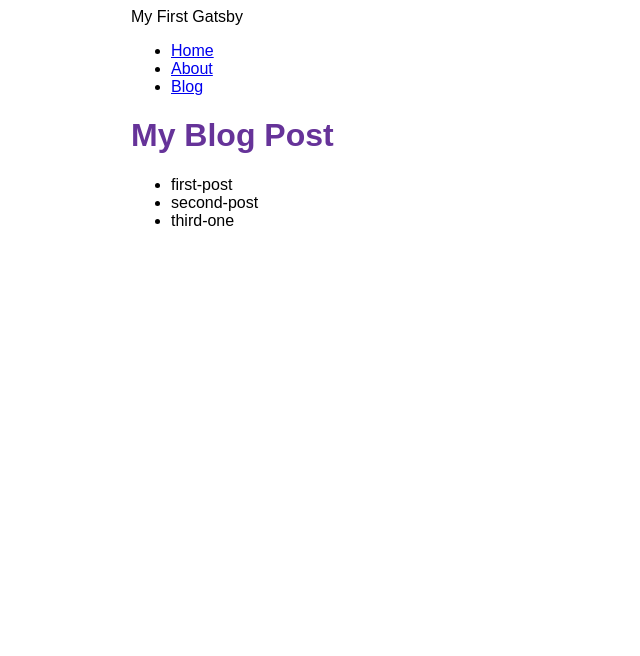
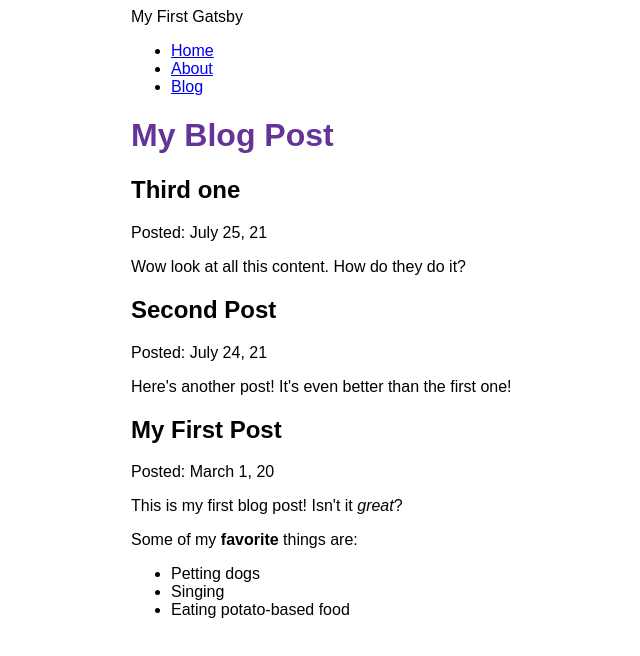
Before and after one commit to anhilmy/gatsby-tutorial, a Gatsby site: page /blog in a window 1280 px wide. Shown: the whole page, without its empty margins (259-899 px from the left). Built offline with nearby package versions, Linux system fonts and the light colour scheme; Gatsby itself is replaced by a stand-in of ours.

Commit message:
finish gatsby tutorial part 5

```diff
--- a/blog/first-post.mdx
+++ b/blog/first-post.mdx
@@ -0,0 +1,12 @@
+---
+title : "My First Post"
+date : "2020-03-01"
+---
+
+This is my first blog post! Isn't it *great*?
+
+Some of  my **favorite** things are:
+
+* Petting dogs
+* Singing
+* Eating potato-based food
--- a/blog/second-post.mdx
+++ b/blog/second-post.mdx
@@ -0,0 +1,6 @@
+---
+title: "Second Post"
+date: "2021-07-24"
+---
+
+Here's another post! It's even better than the first one!
--- a/blog/third-one.mdx
+++ b/blog/third-one.mdx
@@ -0,0 +1,6 @@
+---
+title: "Third one"
+date: "2021-07-25"
+---
+
+Wow look at all this content. How do they do it?
--- a/gatsby-config.js
+++ b/gatsby-config.js
@@ -12,6 +12,7 @@
         name: "blog",
         path: `${__dirname}/blog`
       }
-    }
+    },
+    "gatsby-plugin-mdx"
   ]
 }
--- a/package.json
+++ b/package.json
@@ -14,8 +14,11 @@
     "clean": "gatsby clean"
   },
   "dependencies": {
+    "@mdx-js/mdx": "^1.6.22",
+    "@mdx-js/react": "^1.6.22",
     "gatsby": "^4.8.0",
     "gatsby-plugin-image": "^2.8.1",
+    "gatsby-plugin-mdx": "^3.8.1",
     "gatsby-plugin-sharp": "^4.8.1",
     "gatsby-source-filesystem": "^4.8.1",
     "react": "^17.0.1",
--- a/src/pages/blog.js
+++ b/src/pages/blog.js
@@ -1,19 +1,22 @@
 import * as React from 'react'
 import { graphql } from 'gatsby'
+import { MDXRenderer } from 'gatsby-plugin-mdx'
 import Layout from '../components/layout'
 
 const BlogPage = ({ data }) => {
     return (
         <Layout pageTitle="My Blog Post">
-            <ul>
-                {
-                    data.allFile.nodes.map(node => (
-                        <li key={node.name}>
-                            {node.name}
-                        </li>
-                    ))
-                }
-            </ul>
+            {
+                data.allMdx.nodes.map((node) => (
+                    <article key={node.id}>
+                        <h2>{node.frontmatter.title}</h2>
+                        <p>Posted: {node.frontmatter.date}</p>
+                        <MDXRenderer>
+                            {node.body}
+                        </MDXRenderer>
+                    </article>
+                ))
+            }
         </Layout>
     )
 }
@@ -22,9 +25,14 @@
 
 export const query = graphql`
     query{
-        allFile {
+        allMdx(sort: {fields: frontmatter___date, order: DESC}) {
             nodes {
-                name
+              frontmatter {
+                date(formatString: "MMMM D, YY")
+                title
+              }
+              id
+              body
             }
         }
     }
```
Also changed, not shown: 1 other file.
